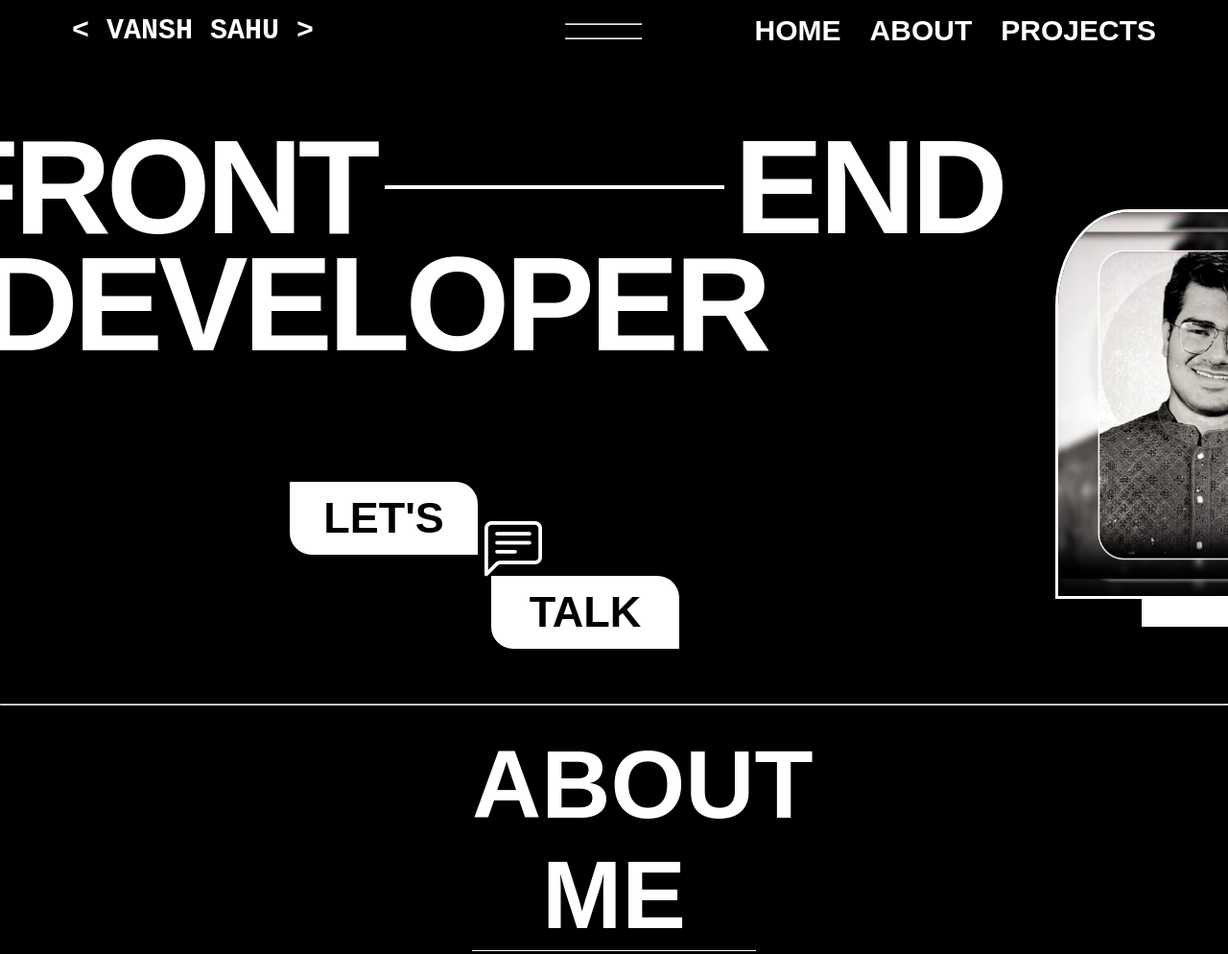
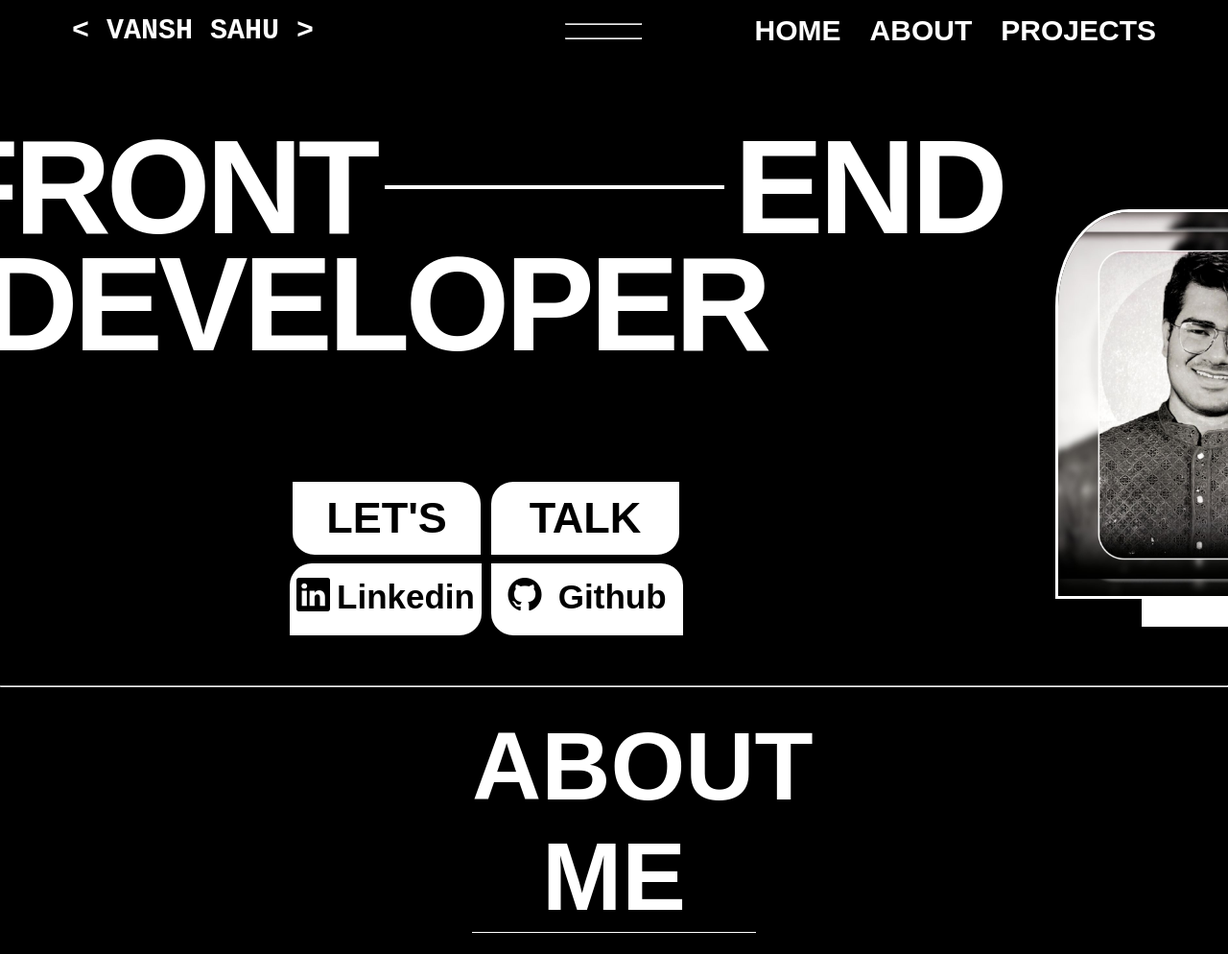
Before and after one commit to VanshS-21/Portfolio, a website: page index.html in a window 1280 px wide. Shown: the top 994 px of the page at 96% size. Drawn offline with nearby package versions, Linux system fonts and the light colour scheme.

Commit message:
Updated portfolio

```diff
--- a/index.html
+++ b/index.html
@@ -81,6 +81,7 @@
             margin-left: -300px;
             margin-top: -90px;
             font-size: 140px;
+            height: 660px;
         }
         .front:hover{
             color: #ffc466;
@@ -161,7 +162,7 @@
         .contact{
             position: absolute;
             top: 500px;
-            margin-left: 300px;
+            margin-left: 303px;
             font-size: 45px;
             font-weight: bolder;
             color: black;
@@ -174,9 +175,8 @@
         }
         .contact2{
             position: absolute;
-            top: 598px;
-            left: 210px;
-            margin-left: 300px;
+            top: 500px;
+            left: 510px;
             font-size: 45px;
             font-weight: bolder;
             color: black;
@@ -184,8 +184,8 @@
             border: 2px solid black;
             width: 200px;
             height: 80px;
-            border-top-right-radius: 25px;
-            border-bottom-left-radius: 25px;
+            border-top-left-radius: 25px;
+            border-bottom-right-radius: 25px;
         }
         .contact:hover{
             color: #ff8e1d;
@@ -195,14 +195,41 @@
             color: #ff8e1d;
             cursor: pointer;
         }
-        .bi-chat-left-text{
-            font-size: 60px;
+        .bi-linkedin{
+            display: flex;
+            justify-content: space-evenly;
+            padding-top: 15px;
+            font-size: 35px;
             position: absolute;
-            left: 505px;
-            top: 540px;
-            cursor: pointer;
+            top: 585px;
+            left: 0;
+            margin-left: 300px;
+            font-weight: bolder;
+            background-color: white;
+            border: 2px solid black;
+            width: 200px;
+            height: 60px;
+            border-top-left-radius: 25px;
+            border-bottom-right-radius: 25px;
         }
-        .bi-chat-left-text:hover{
+        .bi-github{
+            display: flex;
+            justify-content: space-evenly;
+            padding-top: 15px;
+            font-size: 35px;
+            position: absolute;
+            top: 585px;
+            margin-left: 300px;
+            left: 210px;
+            font-weight: bolder;
+            background-color: white;
+            border: 2px solid black;
+            width: 200px;
+            height: 60px;
+            border-top-right-radius: 25px;
+            border-bottom-left-radius: 25px;
+        }
+        .social span:hover{
             color: #ff8e1d;
         }
         .hr3{
@@ -329,10 +356,13 @@
             font-size: 20px;
             font-weight: bolder;
         }
+        .social span{
+            color: black;
+        }
     </style>
 </head>
 <body>
-    <div id="message">Sorry, this portfolio is unavailable on mobile and tablet devices.</div>
+    <div id="message">Sorry, this portfolio is unavailable on mobile and tablet devices.<br><br>Pls visit on a laptop or dektop for better experience </div>
     <div id="content">
         <header class="header">
             <div class="myname"><a href="#home">< VANSH SAHU ></a></div>
@@ -353,10 +383,15 @@
             <div class="developer">DEVELOPER</div>
             <img src="Public/Images/my image.jpg" alt="image not found" title="Vansh Sahu">
             <div class="layer"></div>
-        </main>
-        <button class="contact">LET'S</button>
-        <span class="bi bi-chat-left-text"></span>
-        <button class="contact2">TALK</button><hr class="hr3">
+            <div  class="design">
+                <div class="social">
+                    <a href="https://www.linkedin.com/in/vanshsahu21" target="_blank"><span class=".bi bi-linkedin">Linkedin</span></a>
+                    <a href="https://github.com/VanshS-21/Portfolio" target="_blank"><span class=".bi bi-github">Github</span></a>
+                </div>
+            </main>
+            <button class="contact">LET'S</button>
+            <button class="contact2">TALK</button><hr class="hr3">
+        </div>
         <section class="section1">
             <div class="about" id="about"><h1>ABOUT ME</h1></div>
             <div class="about-content">
```
